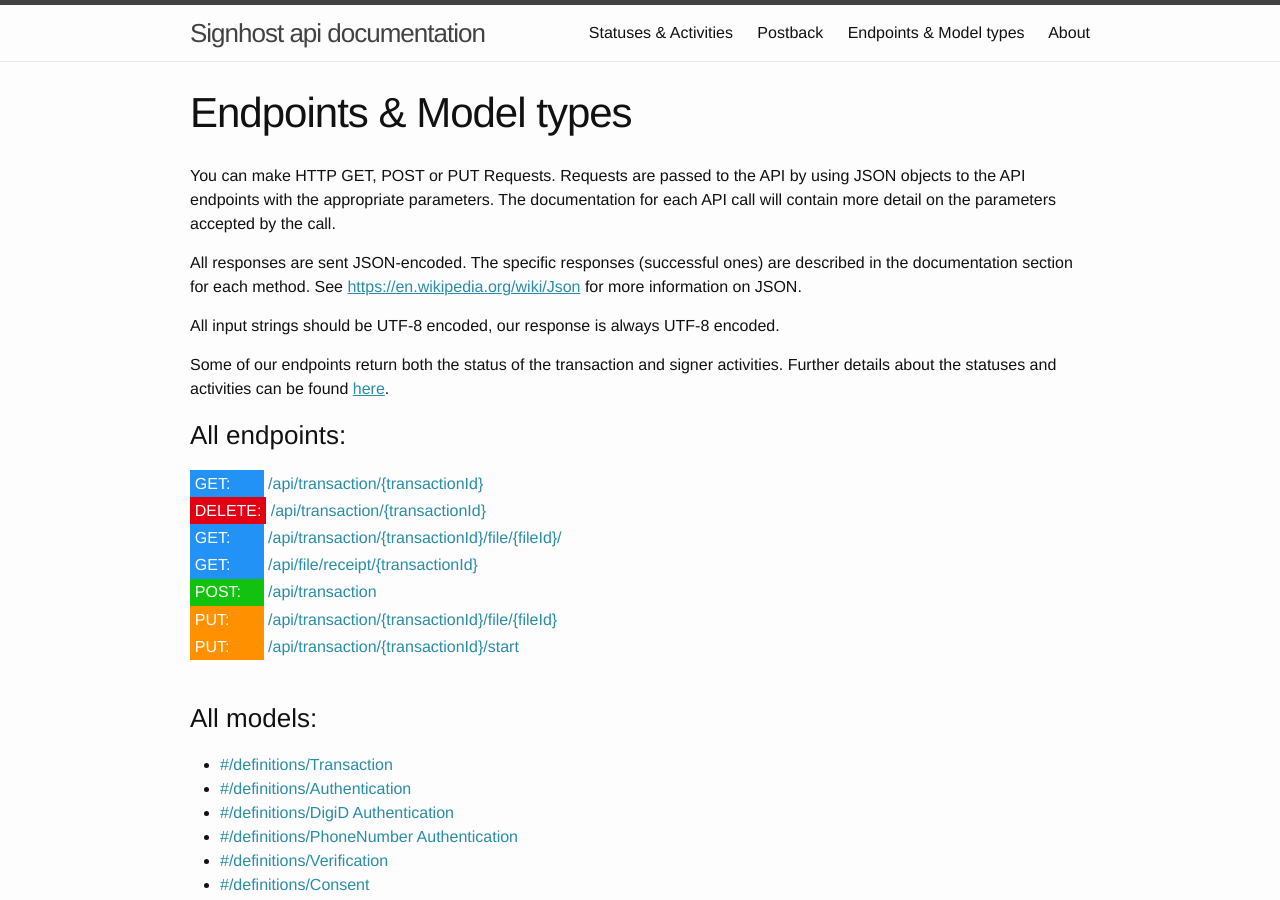
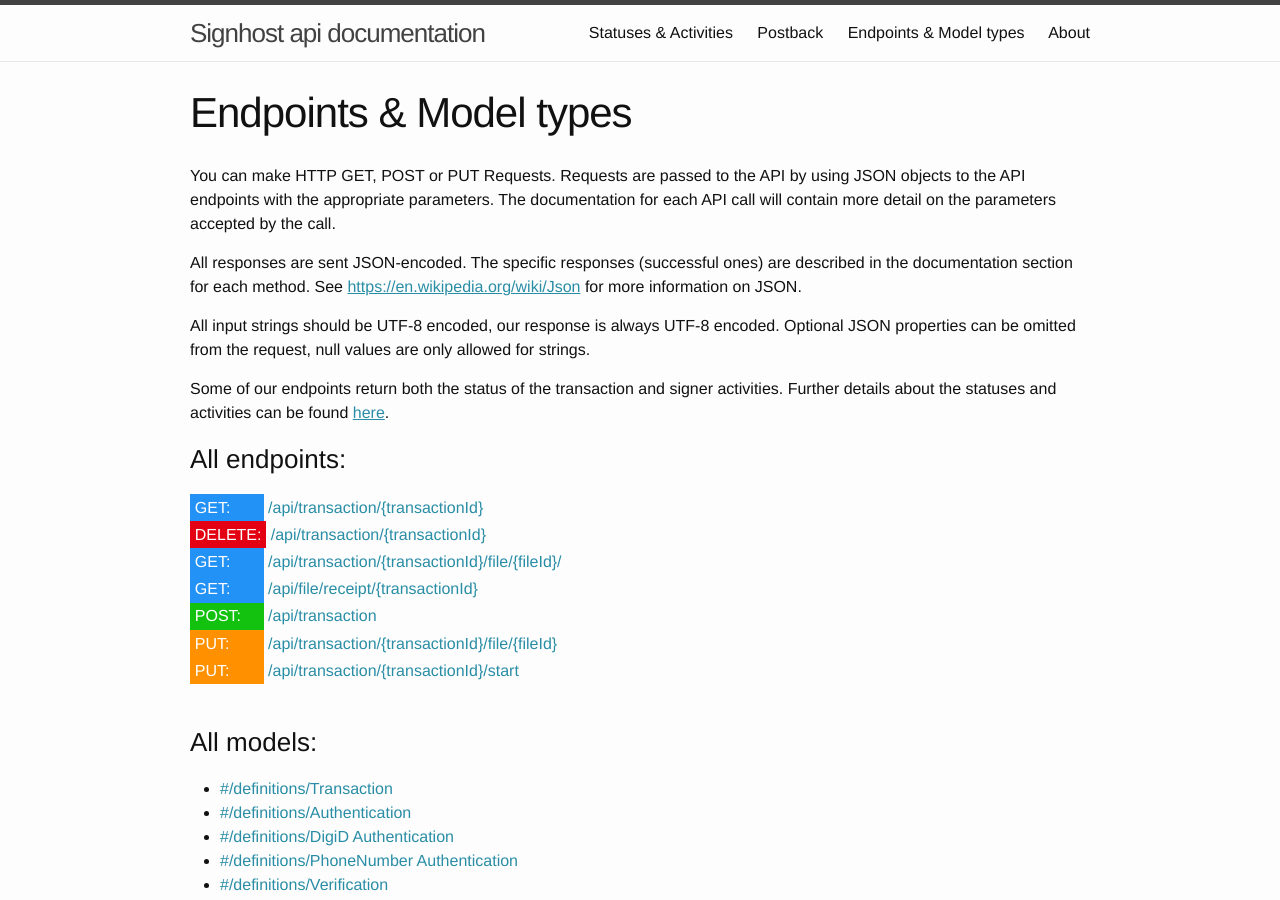
Before and after one commit to markohantula/evidos.github.io, a Jekyll site: the page built from endpoints.html, in a window 1280 px wide and 900 px high. Built offline with Jekyll 4.4.1, drawn with Linux system fonts in a browser that asks for light colours.

Commit message:
Add clarification about null values in requests

```diff
--- a/endpoints.html
+++ b/endpoints.html
@@ -6,7 +6,10 @@ permalink: /endpoints/
 <div class="home">
   <p>You can make HTTP GET, POST or PUT Requests. Requests are passed to the API by using JSON objects to the API endpoints with the appropriate parameters. The documentation for each API call will contain more detail on the parameters accepted by the call.</p>
   <p>All responses are sent JSON-encoded. The specific responses (successful ones) are described in the documentation section for each method. See <a href="https://en.wikipedia.org/wiki/Json">https://en.wikipedia.org/wiki/Json</a> for more information on JSON.</p>
-  <p>All input strings should be UTF-8 encoded, our response is always UTF-8 encoded.</p>
+  <p>
+    All input strings should be UTF-8 encoded, our response is always UTF-8 encoded.
+    Optional JSON properties can be omitted from the request, null values are only allowed for strings.
+  </p>
   <p>Some of our endpoints return both the status of the transaction and signer activities. Further details about the statuses and activities can be found <a href="/status-activity/">here</a>.</p>
 
   <!-- Begin list of all endpoints-->
```
